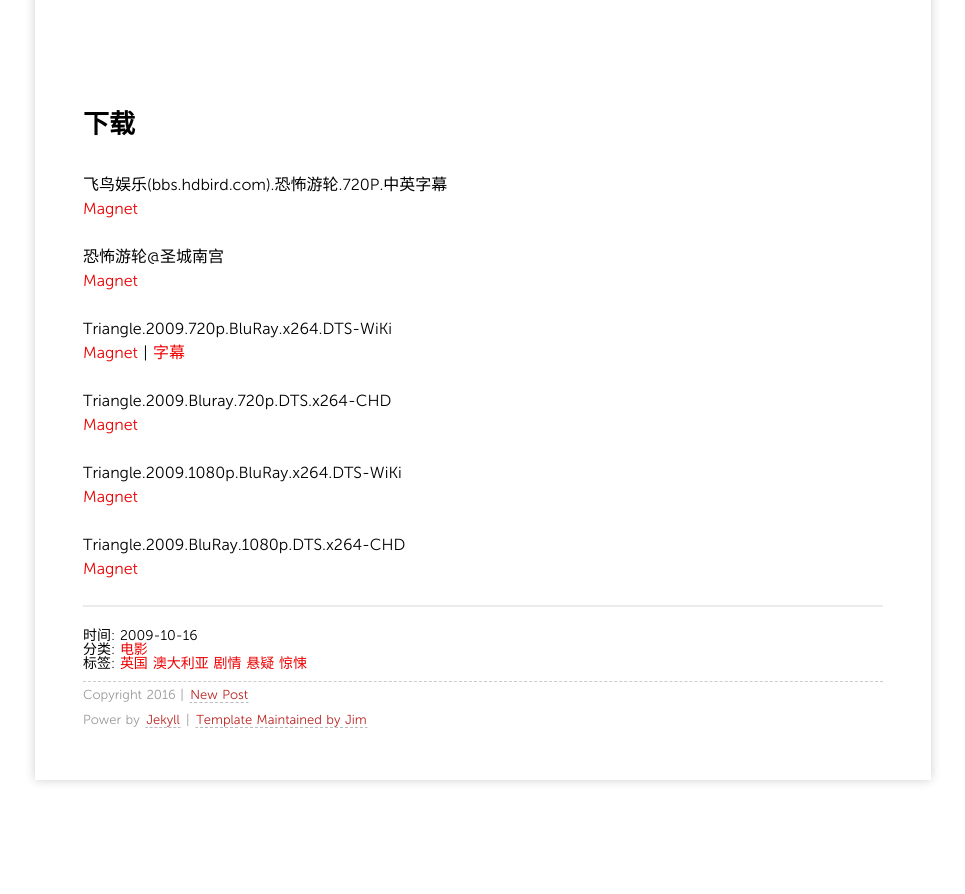
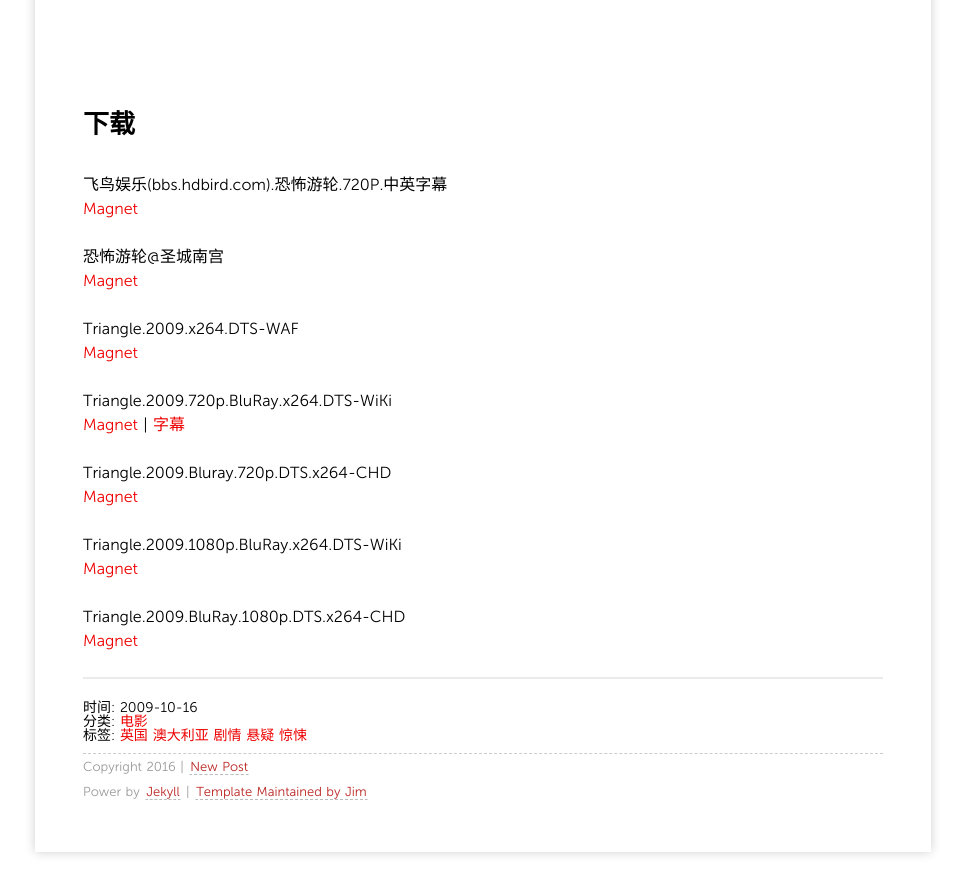
Before and after one commit to heartnn/mediablog, a Jekyll site: the page built from _posts/2009/2009-10-16-恐怖游轮.md, in a window 1280 px wide and 900 px high, scrolled down 1478 px. Shown: the top 894 px of the window, without its empty margins (157-1122 px from the left). Built offline with Jekyll 4.4.1, drawn with Linux system fonts in a browser that asks for light colours; nearby versions of some CDN libraries; comment, search, counter and statistics services are not loaded; before the commit the page ends 2306 px from its top, so only the background shows below that.

Commit message:
Site updated: 2016-04-09 14:03:10

```diff
--- a/_posts/2009/2009-10-16-恐怖游轮.md
+++ b/_posts/2009/2009-10-16-恐怖游轮.md
@@ -33,6 +33,9 @@ IMDb链接: [tt1187064](http://www.imdb.com/title/tt1187064)
 恐怖游轮@圣城南宫
 [Magnet](magnet:?xt=urn:btih:4940721AAB93EFAB6BB26B23D39938240F8BD867)
 
+Triangle.2009.x264.DTS-WAF
+[Magnet](magnet:?xt=urn:btih:6B90848A6325AACD6B19A65DF1D89935EC99A3E5)
+
 Triangle.2009.720p.BluRay.x264.DTS-WiKi
 [Magnet](magnet:?xt=urn:btih:B09DB4D2D3F5732040AAEF0AF1FE947FFD42680A) | [字幕](http://7xqm73.com1.z0.glb.clouddn.com/2009/Triangle.2009.720p.BluRay.x264.DTS-WiKi.7z)
 
```
